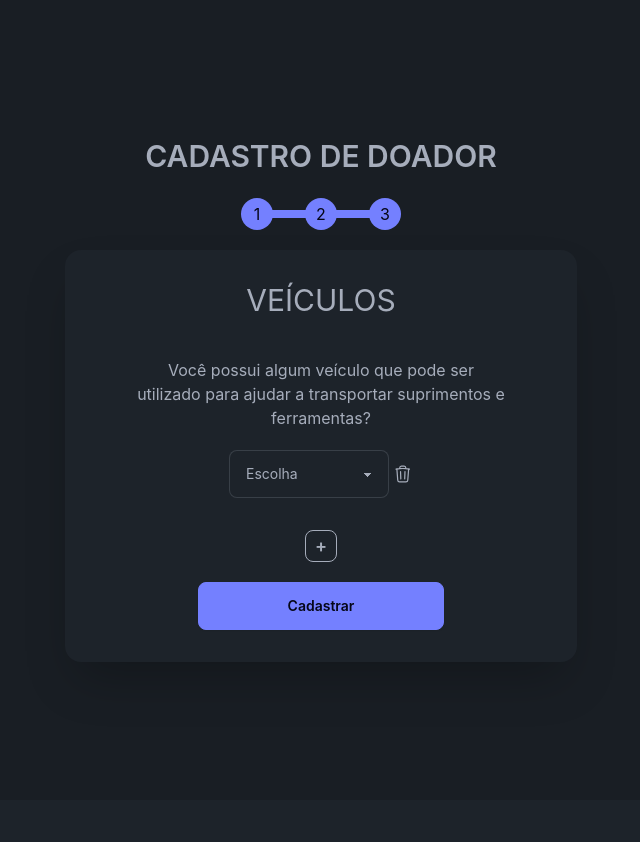
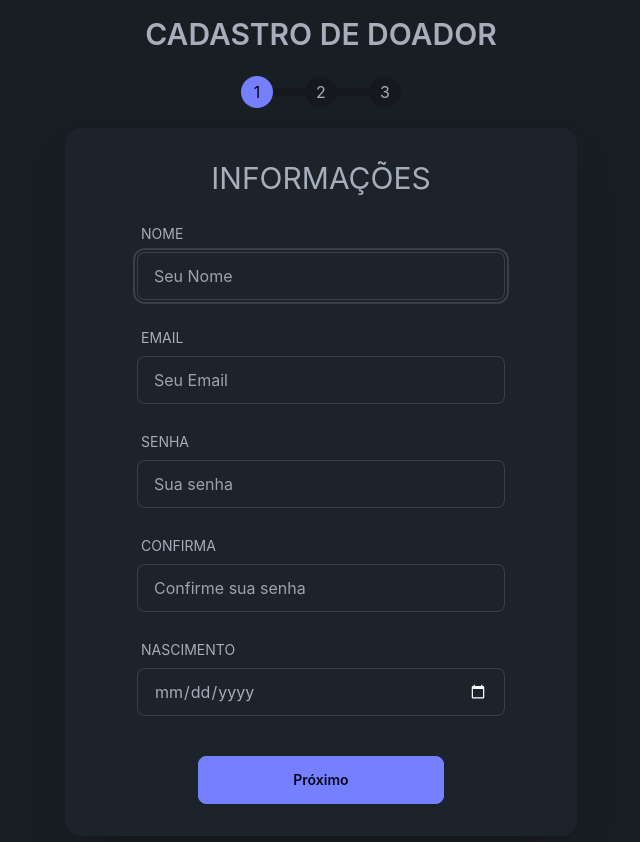
Before and after one commit to thiagoblauthferreira/CG-Front-end, a React (Create React App) app: page /cadastro/doador in a window 1280 px wide. Shown: the top 842 px of the page, without its empty margins (319-959 px from the left). Before the commit the page ends 800 px from the top, so only its background shows below. Built offline with nearby package versions, Linux system fonts and the light colour scheme.

Commit message:
revertendo alteração que faz o formulário sempre começar no terceiro passo (ficar preenchendo formulário em dev é chato kkk)

```diff
--- a/src/pages/Sign Up/Doador/doador.signup.tsx
+++ b/src/pages/Sign Up/Doador/doador.signup.tsx
@@ -10,7 +10,7 @@ import { PersonalInfosStep } from "./SignUpSteps/PersonalInfos/PersonalInfos";
 interface SignUpDoadorProps {}
 
 function SignUpDoadorScreen(props: SignUpDoadorProps) {
-  const [currentStep, setCurrentStep] = useState(3);
+  const [currentStep, setCurrentStep] = useState(1);
   const [formValues, setFormValues] = useState({});
 
   const steps = [PersonalInfosStep, AdressStep, VehiclesStep];
```
